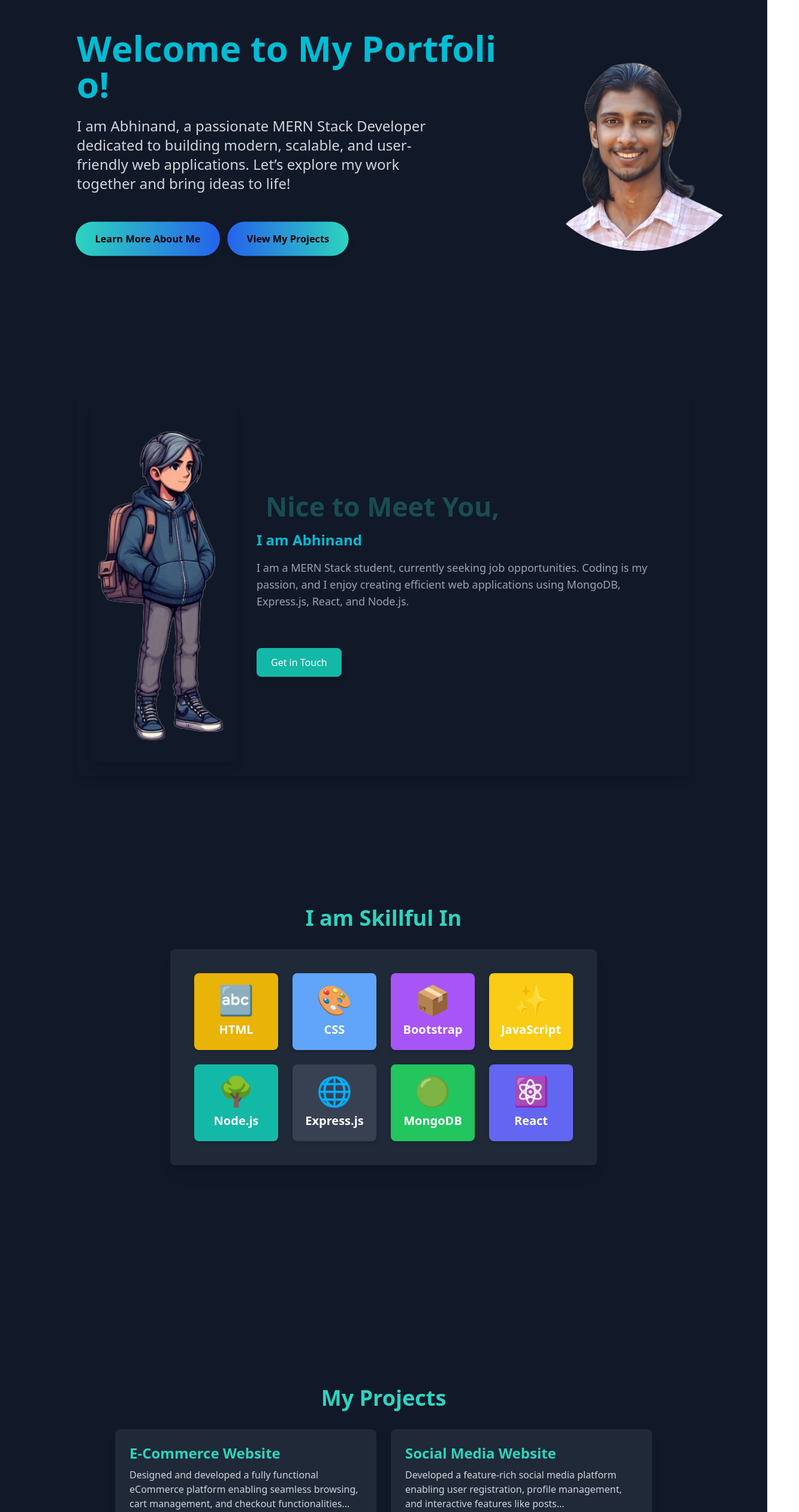
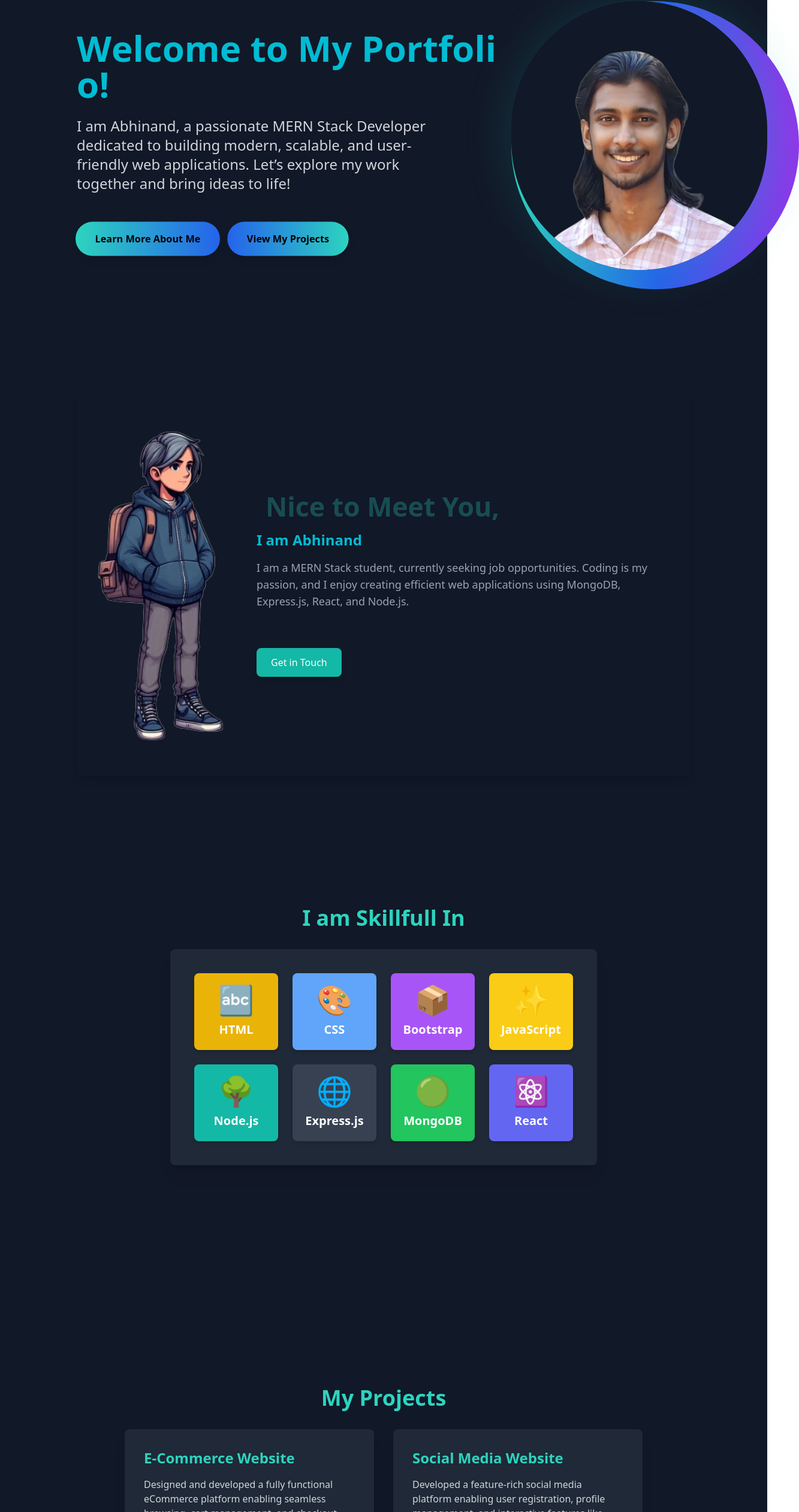
Before and after one commit to Abhinand2004/portfolio, a React (Vite) app: page / in a window 1280 px wide. Shown: the part 218-2738 px from the top of the page at 60% size, 1333 px wide, since content can reach past the window. Built offline with nearby package versions, Linux system fonts and the light colour scheme.

Commit message:
homepage-modified

```diff
--- a/src/components/About.jsx
+++ b/src/components/About.jsx
@@ -40,7 +40,7 @@ const About = () => {
     visible: {
       opacity: 1,
       scale: 1,
-      rotate: [0, 10, -10, 0], // Add a small wobble effect
+      rotate: [0, 10, -10, 0],
       transition: { duration: 1, type: "spring" },
     },
   };
@@ -80,7 +80,6 @@ const About = () => {
     ));
   };
 
-  // Add animation for "Nice to Meet You" with continuous effect
   const titleVariants = {
     hidden: { opacity: 0, scale: 0.9 },
     visible: {
@@ -96,8 +95,8 @@ const About = () => {
   };
 
   return (
-    <div className="min-h-screen flex justify-center items-center bg-gray-900 p-4 pt-0">
-      <div className="about-container flex flex-col md:flex-row max-w-5xl w-full h-auto md:h-[80vh] rounded-lg shadow-lg p-6">
+    <div className="min-h-screen flex justify-center items-center bg-gray-900 p-4 pt-0 overflow-hidden">
+      <div className="about-container flex flex-col md:flex-row max-w-5xl w-full h-auto md:h-[80vh] max-h-screen rounded-lg shadow-lg p-6">
         <motion.div
           className="w-full md:w-1/4 h-48 md:h-full mb-6 md:mb-0 hidden md:block"
           initial="hidden"
@@ -107,7 +106,7 @@ const About = () => {
           <img
             src={avatar}
             alt="avatar"
-            className="w-full h-full object-cover rounded-lg shadow-lg"
+            className="w-full h-full object-cover rounded-lg max-h-full max-w-full"
           />
         </motion.div>
         <motion.div
@@ -116,12 +115,11 @@ const About = () => {
           animate={isVisible ? "visible" : "hidden"}
           variants={sectionVariants}
         >
-          {/* Animated "Nice to Meet You" Title */}
           <motion.h1
             className="text-4xl md:text-5xl font-bold text-teal-400 mb-4 text-center md:text-left"
             initial="hidden"
             animate={isVisible ? "visible" : "hidden"}
-            variants={titleVariants} // Apply the full-time animation variant here
+            variants={titleVariants}
           >
             Nice to Meet You,
           </motion.h1>
--- a/src/components/Contact.jsx
+++ b/src/components/Contact.jsx
@@ -1,8 +1,7 @@
 import React, { useState } from "react";
 import { FaGithub, FaLinkedin, FaInstagram, FaTwitter, FaBriefcase } from "react-icons/fa";
 import { collection, addDoc } from "firebase/firestore";
-import { db } from "../firebase"; // Ensure the correct path to firebase.js
-
+import { db } from "../firebase";
 const Contact = () => {
   const [formData, setFormData] = useState({
     name: "",
--- a/src/components/Home.jsx
+++ b/src/components/Home.jsx
@@ -22,7 +22,8 @@ const Home = () => {
   const imageVariants = {
     hidden: { opacity: 0, x: 50 },
     visible: {
-      opacity: 1, x: 0,
+      opacity: 1,
+      x: 0,
       transition: { duration: 1, type: "spring", delay: 0.4 },
     },
     hover: { scale: 1.1, rotate: 5, transition: { duration: 0.3 } },
@@ -77,6 +78,7 @@ const Home = () => {
     <div
       className="min-h-screen flex flex-col lg:flex-row items-center justify-between bg-gray-900 p-4 lg:pt-28 lg:px-0 pt-16 pb-0"
       ref={ref}
+      id="home"
     >
       <motion.div
         variants={textVariants}
@@ -101,7 +103,7 @@ const Home = () => {
             whileInView="pulse"
             className="px-6 py-3 bg-gradient-to-r from-teal-400 to-blue-600 text-black font-semibold rounded-full shadow-lg hover:from-blue-600 hover:to-teal-600 lg:px-8 lg:py-4"
           >
-            <Link to="about" smooth={true} duration={500}>
+            <Link to="about" smooth={true} duration={500} offset={-50}>
               Learn More About Me
             </Link>
           </motion.button>
@@ -113,23 +115,30 @@ const Home = () => {
             whileInView="pulse"
             className="px-6 py-3 bg-gradient-to-r from-blue-600 to-teal-400 text-black font-semibold rounded-full shadow-lg hover:from-teal-600 hover:to-blue-600 lg:px-8 lg:py-4"
           >
-            <Link to="projects" smooth={true} duration={500}>
+            <Link to="projects" smooth={true} duration={500} offset={-50}>
               View My Projects
             </Link>
           </motion.button>
         </div>
       </motion.div>
       <motion.div
-        className="flex flex-col items-center justify-center lg:w-1/3 mt-12 lg:mt-0"
+        className="relative flex flex-col items-center justify-center lg:w-1/3 mt-12 lg:mt-0 -ml-2 lg:-ml-4"
         variants={imageVariants}
         initial="hidden"
         animate={inView ? "visible" : "hidden"}
         whileHover="hover"
       >
+        <motion.div
+          className="absolute inset-0 w-[26rem] h-[26rem] lg:w-[30rem] lg:h-[30rem] rounded-full bg-gradient-to-r from-teal-400 via-blue-600 to-purple-600 animate-spin-slow"
+          style={{
+            animationDuration: "10s",
+          }}
+        ></motion.div>
+        <div className="absolute inset-0 w-[24rem] h-[24rem] lg:w-[28rem] lg:h-[28rem] rounded-full bg-teal-500 blur-2xl opacity-20"></div>
         <img
           src={profile}
           alt="Abhinand"
-          className="rounded-full w-80 lg:w-96 h-80 lg:h-96 object-cover mb-6 bg-gray-900"
+          className="rounded-full w-[22rem] lg:w-[28rem] h-[22rem] lg:h-[28rem] object-cover mb-6 bg-gray-900 z-10"
         />
       </motion.div>
     </div>
--- a/src/components/Projects.jsx
+++ b/src/components/Projects.jsx
@@ -49,11 +49,11 @@ const Projects = () => {
       className="min-h-screen flex flex-col items-center bg-gray-900 pt-32"
     >
       <h1 className="text-4xl font-bold text-teal-400 mb-8">My Projects</h1>
-      <div className="grid grid-cols-1 md:grid-cols-2 gap-6 w-full max-w-4xl">
+      <div className="grid grid-cols-1 md:grid-cols-2 gap-8 w-full max-w-4xl px-4">
         {projects.map((project, index) => (
           <motion.div
             key={index}
-            className="bg-gray-800 p-6 rounded-lg shadow-lg cursor-pointer hover:bg-teal-600 transition duration-300"
+            className="bg-gray-800 p-8 rounded-lg shadow-xl cursor-pointer hover:scale-105 hover:rotate-2 hover:shadow-2xl transition duration-300"
             onClick={() => openPopup(project)}
             initial="hidden"
             animate={inView ? "visible" : "hidden"}
@@ -61,22 +61,23 @@ const Projects = () => {
             transition={{ duration: 0.5, delay: index * 0.2 }}
             whileHover={{
               scale: 1.05,
-              boxShadow: "0 10px 20px rgba(0, 0, 0, 0.2)",
+              rotate: 2,
+              boxShadow: "0 12px 24px rgba(0, 0, 0, 0.3)",
               transition: { duration: 0.3 },
             }}
             whileTap={{
               scale: 0.98,
             }}
           >
-            <h2 className="text-2xl font-semibold text-teal-400 mb-2">
+            <h2 className="text-2xl font-semibold text-teal-400 mb-4">
               {project.title}
             </h2>
-            <p className="text-gray-300 mb-4">{project.description.split(".")[0]}...</p>
-            <div>
-              <h3 className="text-lg font-medium text-yellow-400">Tech Stack:</h3>
-              <ul className="list-disc list-inside">
+            <p className="text-gray-300 mb-6">{project.description.split(".")[0]}...</p>
+            <div className="border-t-2 border-gray-700 pt-4">
+              <h3 className="text-lg font-medium text-yellow-400 mb-2">Tech Stack:</h3>
+              <ul className="list-disc list-inside space-y-1">
                 {project.techStack.map((tech, index) => (
-                  <li key={index} className="text-gray-300">
+                  <li key={index} className="text-gray-300 text-sm">
                     {tech}
                   </li>
                 ))}
@@ -94,16 +95,16 @@ const Projects = () => {
             transition={{ duration: 0.5 }}
             className="fixed top-0 left-0 w-full h-full flex items-center justify-center bg-black bg-opacity-50 z-50"
           >
-            <div className="bg-gray-800 p-8 rounded-lg shadow-lg max-w-2xl w-full">
-              <h2 className="text-2xl font-bold text-teal-400 mb-4">
+            <div className="bg-gray-800 p-8 rounded-lg shadow-2xl max-w-2xl w-full">
+              <h2 className="text-3xl font-bold text-teal-400 mb-4">
                 {selectedProject.title}
               </h2>
-              <p className="text-gray-300 mb-4">{selectedProject.description}</p>
-              <div>
-                <h3 className="text-lg font-medium text-yellow-400">Tech Stack:</h3>
-                <ul className="list-disc list-inside">
+              <p className="text-gray-300 mb-6">{selectedProject.description}</p>
+              <div className="border-t-2 border-gray-700 pt-4">
+                <h3 className="text-lg font-medium text-yellow-400 mb-2">Tech Stack:</h3>
+                <ul className="list-disc list-inside space-y-1">
                   {selectedProject.techStack.map((tech, index) => (
-                    <li key={index} className="text-gray-300">
+                    <li key={index} className="text-gray-300 text-sm">
                       {tech}
                     </li>
                   ))}
@@ -113,7 +114,7 @@ const Projects = () => {
                 href={selectedProject.github}
                 target="_blank"
                 rel="noopener noreferrer"
-                className="text-teal-400 underline mt-4 inline-block pr-8"
+                className="text-teal-400 underline mt-6 inline-block pr-8 text-lg"
               >
                 View on GitHub
               </a>
--- a/src/components/Skills.jsx
+++ b/src/components/Skills.jsx
@@ -1,6 +1,6 @@
 import React from 'react';
 import { motion } from 'framer-motion';
-import { useInView } from '@react-spring/web'; // Correct import
+import { useInView } from '@react-spring/web';
 
 const skills = [
   { name: 'HTML', color: 'bg-yellow-500', icon: '🔤' },
@@ -46,7 +46,7 @@ const Skills = () => {
         animate={{ opacity: 1, y: 0 }}
         transition={{ duration: 1, type: 'spring' }}
       >
-        I am Skillful In
+        I am Skillfull In
       </motion.h1>
 
 
```
